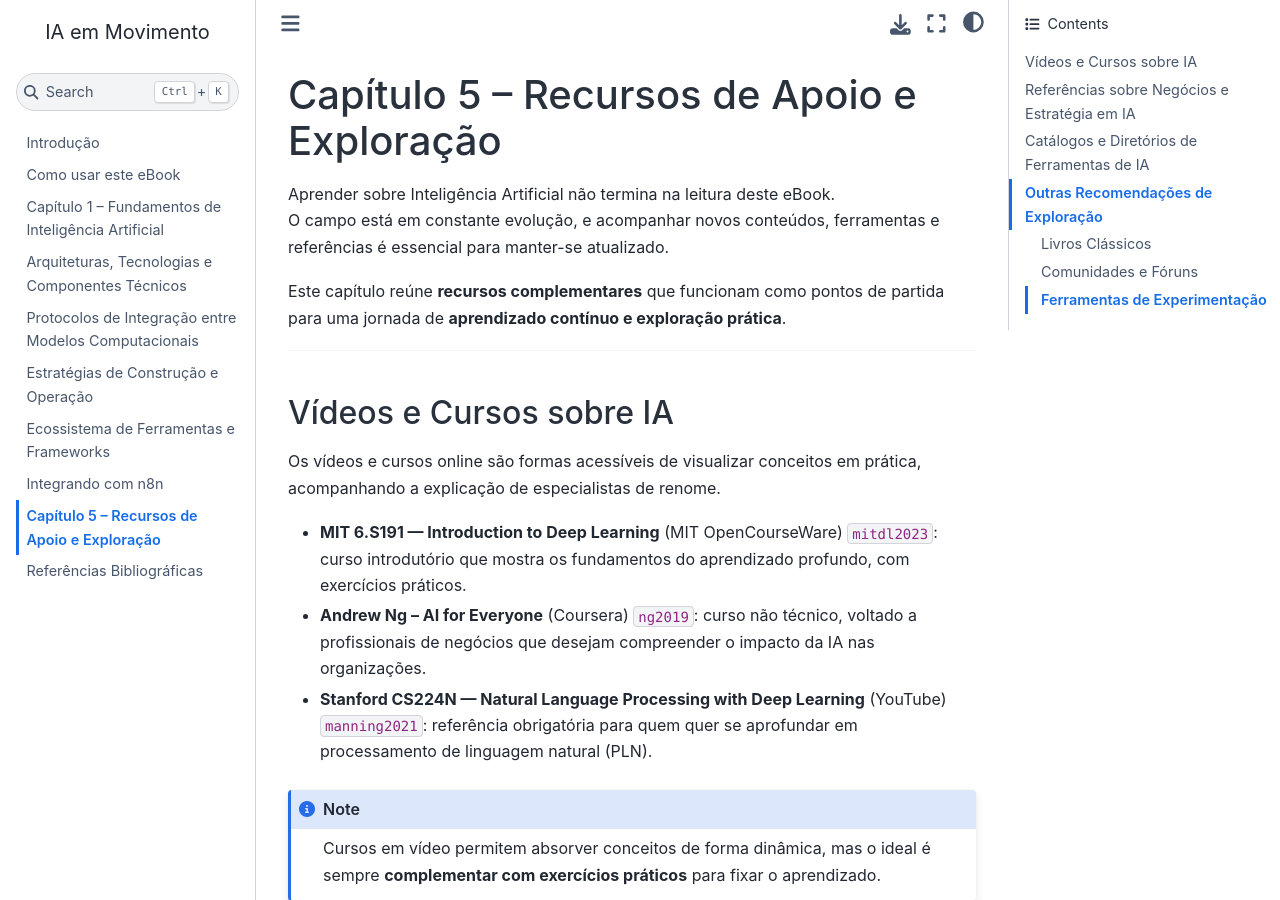
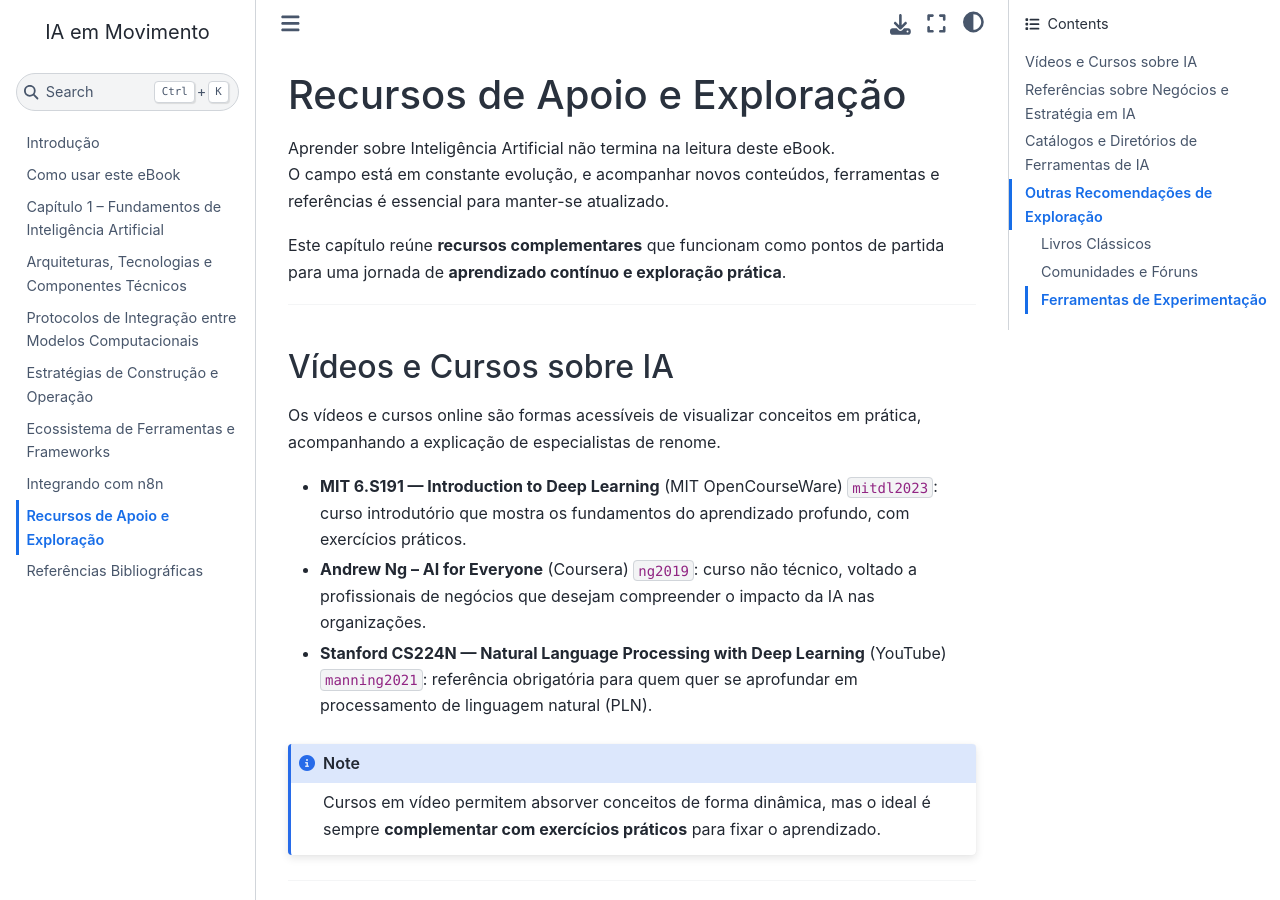
Before and after one commit to unb-lamfo-negocios-ai/LivroIAemMovimento, a Jupyter Book: the page built from capitulos/capRecursosDeApoio.md, in a window 1280 px wide and 900 px high. Built offline with Jupyter Book 1.0.4 settings and Sphinx 7.4.7 and the Sphinx Book theme 1.1.4, drawn with Linux system fonts in a browser that asks for light colours; pages that are not in the unit, such as notebooks, are missing from menus; cross-references to code outside the pages are shown as plain code.

Commit message:
Update capRecursosDeApoio.md

```diff
--- a/capitulos/capRecursosDeApoio.md
+++ b/capitulos/capRecursosDeApoio.md
@@ -1,4 +1,4 @@
-# Capítulo 5 – Recursos de Apoio e Exploração
+# Recursos de Apoio e Exploração
 
 Aprender sobre Inteligência Artificial não termina na leitura deste eBook.
 O campo está em constante evolução, e acompanhar novos conteúdos, ferramentas e referências é essencial para manter-se atualizado.
```
